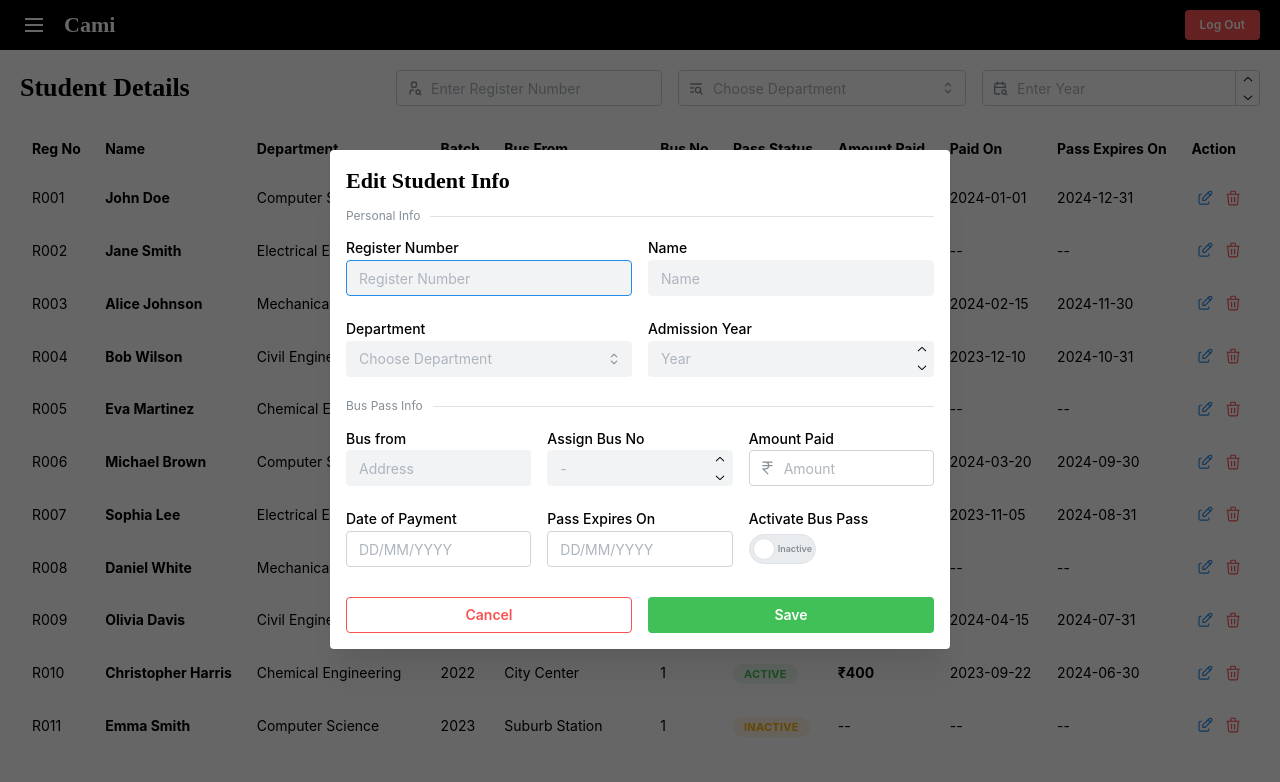
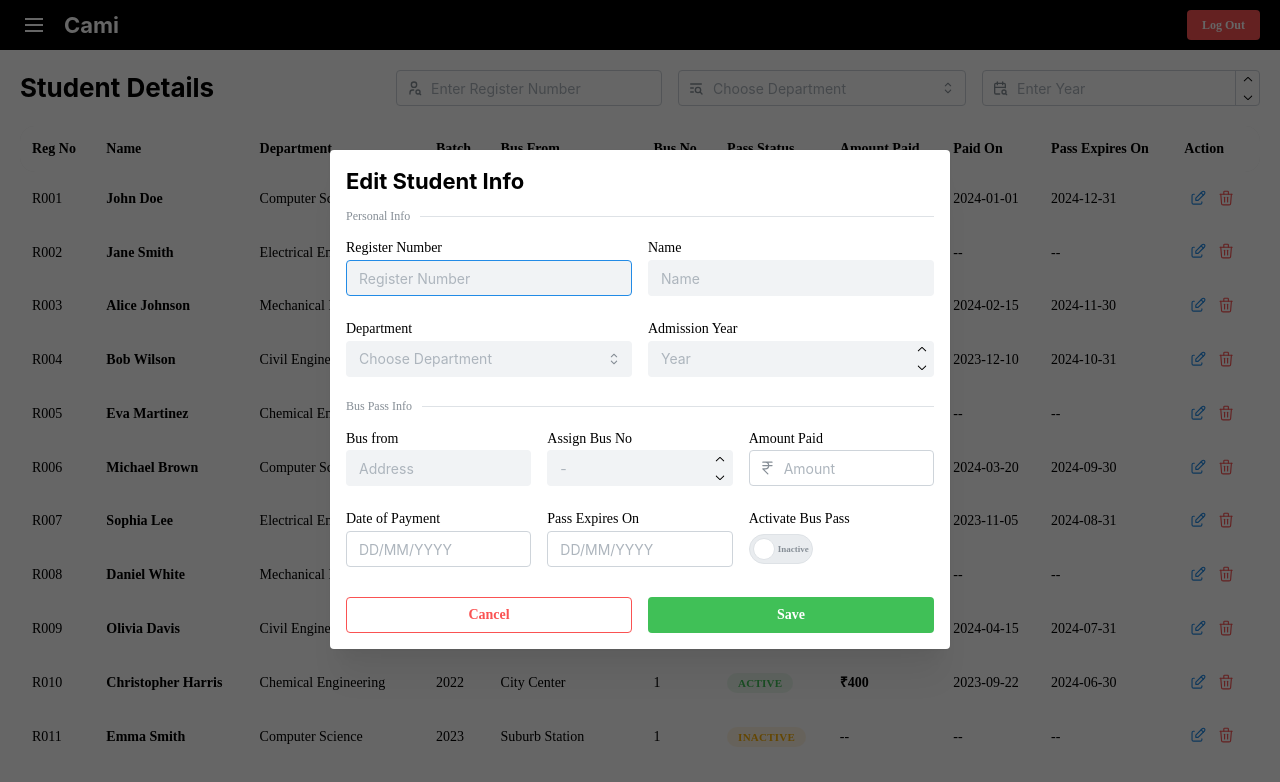
Before and after one commit to muhdfarseen/Cami-Admin-App, a React (Vite) app: page /CamiADmin in a window 1280 px wide. Both pictures are taken after a click on the button 1205 px from the left and 197 px from the top of the page. Shown: the top 782 px of the page. Built offline with nearby package versions, Linux system fonts and the light colour scheme.

Commit message:
fix: font global

```diff
--- a/src/App.jsx
+++ b/src/App.jsx
@@ -7,7 +7,11 @@ import { BrowserRouter, Routes, Route } from "react-router-dom";
 function App() {
 
   return (
-    <MantineProvider >
+    <MantineProvider theme={{
+      // fontFamily: 'Open sans',
+      // fontFamilyMonospace: 'Open sans',
+      // headings: { fontFamily: 'Open sans' },
+    }}>
       <BrowserRouter>
         <Routes>
 
--- a/src/Components/DeleteDatabase.jsx
+++ b/src/Components/DeleteDatabase.jsx
@@ -7,7 +7,7 @@ function DeleteDatabase() {
     return (
         <div>
             <Group px={20} my={20} justify="space-between">
-                <Title style={{ fontFamily: 'Uber move' }} order={2}>Delete Database</Title>
+                <Title order={2}>Delete Database</Title>
             </Group>
             <Flex px={20} >
                 <Card style={{ backgroundColor: '#F6F8FA' }} withBorder radius="md">
--- a/src/Components/PrintData.jsx
+++ b/src/Components/PrintData.jsx
@@ -267,7 +267,7 @@ function PrintData() {
     return (
         <div>
             <Group px={20} my={20} justify="space-between">
-                <Title style={{ fontFamily: 'Uber move' }} order={2}>Print Data</Title>
+                <Title order={2}>Print Data</Title>
 
                 <Group>
                     <Select
--- a/src/Components/SendMessages.jsx
+++ b/src/Components/SendMessages.jsx
@@ -32,7 +32,7 @@ function SendMessages() {
     return (
         <div>
             <Group px={20} my={20} justify="space-between">
-                <Title style={{ fontFamily: 'Uber move' }} order={2}>
+                <Title order={2}>
                     Messages
                 </Title>
                 <SegmentedControl
--- a/src/Components/StudentDetails.jsx
+++ b/src/Components/StudentDetails.jsx
@@ -292,7 +292,7 @@ function StudentDetails() {
 
             <Group px={20} my={20} justify="space-between">
 
-                <Title style={{ fontFamily: 'Uber move' }} order={2}>Student Details</Title>
+                <Title order={2}>Student Details</Title>
 
                 <Group>
                     <Input.Wrapper
@@ -368,7 +368,7 @@ function StudentDetails() {
 
             <Modal centered size="lg" opened={editModalOpened} onClose={closeEditModal} withCloseButton={false}>
 
-                <Title style={{ fontFamily: 'Uber move' }} order={3}> Edit Student Info</Title>
+                <Title order={3}> Edit Student Info</Title>
 
                 <Divider my="xs" label="Personal Info" labelPosition="left" />
                 <Group grow >
--- a/src/Components/ViewBus.jsx
+++ b/src/Components/ViewBus.jsx
@@ -57,7 +57,7 @@ function ViewBus() {
     return (
         <div>
             <Group px={20} my={20} justify="space-between">
-                <Title style={{ fontFamily: 'Uber move' }} order={2}>
+                <Title order={2}>
                     Track Campus Bus
                 </Title>
                 <SegmentedControl
--- a/src/Pages/Dashboard.jsx
+++ b/src/Pages/Dashboard.jsx
@@ -35,7 +35,7 @@ function Dashboard() {
 
         <Group>
           <Burger size="sm" color="white" onClick={toggle} aria-label="Toggle navigation" />
-          <Title color="white" style={{ fontFamily: 'Uber move', color: "white", margin: "0px" }} order={3}>Cami</Title>
+          <Title color="white" style={{ color: "white", margin: "0px" }} order={3}>Cami</Title>
         </Group>
 
         <Button radius="sm" size="xs" variant="filled" color="red"> Log Out </Button>
--- a/src/index.css
+++ b/src/index.css
@@ -50,10 +50,12 @@
     font-style: normal;
     font-display: swap;
   }
+  */
+
 
   *{
-    font-family: 'Uber Move' ;
-  } */
+    font-family: 'Poppins' ;
+  }
 
 
 ::-webkit-scrollbar {
```
